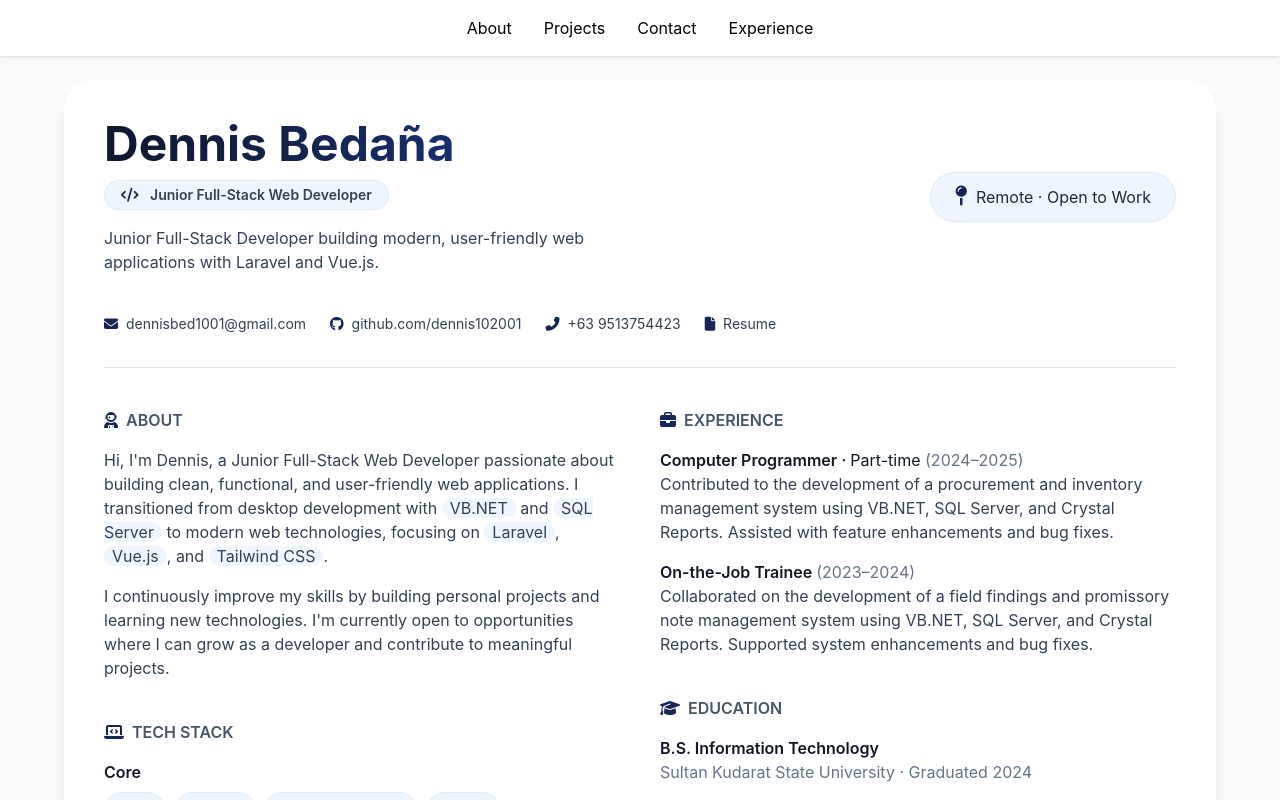
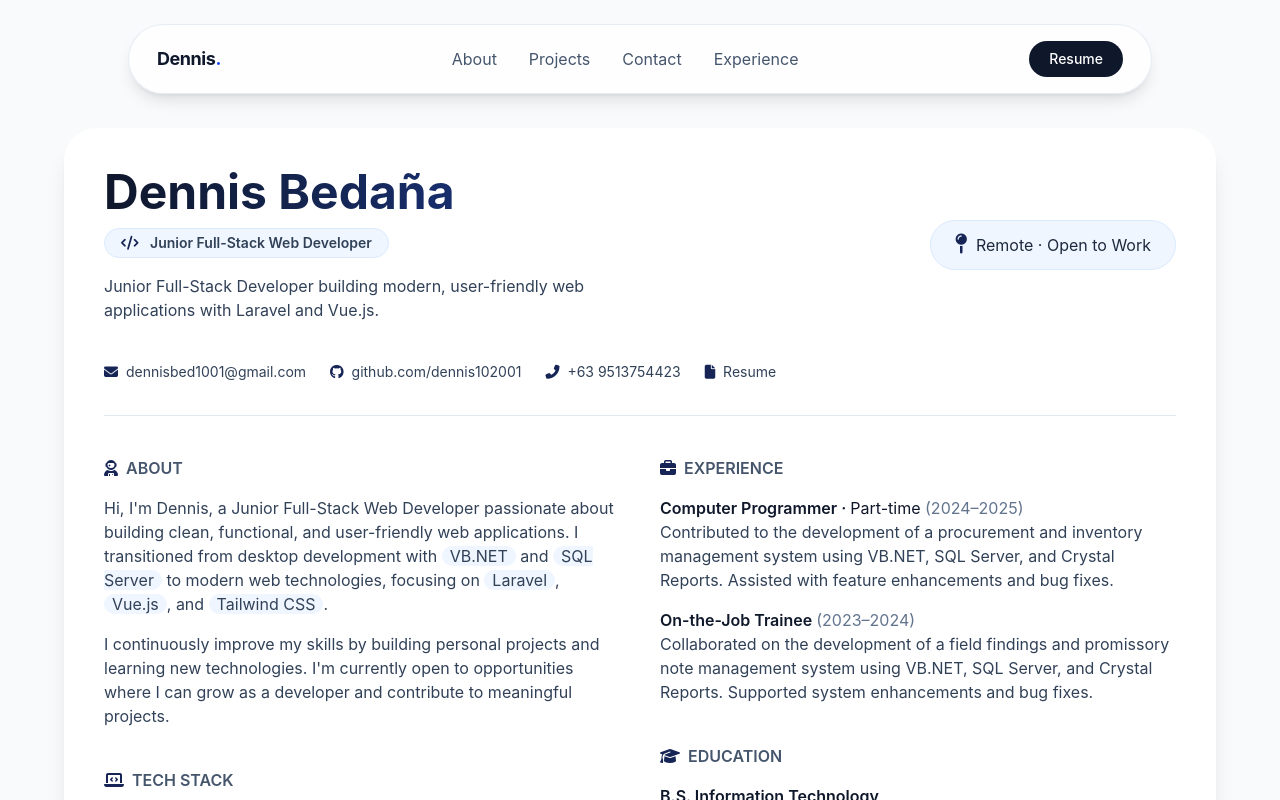
Before and after one commit to dennis102001/personal_portfolio, a Vue app: page / in a window 1280 px wide. Shown: the top 800 px of the page. Built offline with nearby package versions, Linux system fonts and the light colour scheme.

Commit message:
feat: modify navigation bar

```diff
--- a/src/App.vue
+++ b/src/App.vue
@@ -1,14 +1,41 @@
 <script setup></script>
 
 <template>
-  <nav class="fixed top-0 left-0 w-full bg-white shadow z-50">
-    <div class="mx-auto flex max-w-6xl justify-center gap-8 p-4">
-      <a href="#about" class="hover:text-blue-600">About</a>
-      <a href="#projects" class="hover:text-blue-600">Projects</a>
-      <a href="#contact" class="hover:text-blue-600">Contact</a>
-      <a href="#experience" class="hover:text-blue-600">Experience</a>
-    </div>
-  </nav>
+  <div class="fixed top-6 w-full px-4 sm:px-8 md:px-12 ">
+    <nav class="z-50
+      max-w-5xl mx-auto
+      rounded-full border border-slate-200/80 bg-white/80 backdrop-blur-xl shadow-lg
+      "
+    >
+      <div class="flex items-center justify-between px-7 py-4">
+        <a
+          href="#hero"
+          class="text-lg font-bold tracking-tight text-slate-900"
+        >
+          Dennis<span class="text-blue-700">.</span>
+        </a>
+
+        <div class="hidden md:flex items-center gap-8">
+          <a href="#about" class="text-slate-600 hover:text-blue-700 transition">About</a>
+          <a href="#projects" class="text-slate-600 hover:text-blue-700 transition">Projects</a>
+          <a href="#contact" class="text-slate-600 hover:text-blue-700 transition">Contact</a>
+          <a href="#experience" class="text-slate-600 hover:text-blue-700 transition">Experience</a>
+        </div>
+
+        <a
+          href="resume/Dennis_Bedana_Resume.pdf" target="_blank" rel="noopener noreferrer" title="Download my resume (PDF)"
+          class="hidden md:inline-flex items-center rounded-full bg-slate-900 px-5 py-2 text-sm font-medium text-white transition hover:bg-slate-700"
+        >
+          Resume
+        </a>
+
+        <button class="md:hidden">
+          <i class="fa-solid fa-bars"></i>
+        </button>
+      </div>
+    </nav>
+  </div>
+
 
   <main>
     <RouterView/>
--- a/src/views/HomeView.vue
+++ b/src/views/HomeView.vue
@@ -3,12 +3,12 @@
 
 <template>
 
-  <div class="min-h-screen bg-white md:bg-slate-50 pt-16 pb-10 sm:px-4 md:px-6 md:pt-20 md:pb-6">
+  <div class="min-h-screen bg-white md:bg-slate-50 pt-26 pb-10 sm:px-4 md:px-6 md:pt-32 md:pb-6">
     <div
       class="max-w-6xl mx-auto bg-white rounded-[2rem] md:shadow-xl p-8 md:p-10"
     >
       <!-- Hero -->
-      <div class="flex flex-col md:flex-row md:items-center md:justify-between gap-6 mb-10">
+      <section id="hero" class="scroll-mt-28 flex flex-col md:flex-row md:items-center md:justify-between gap-6 mb-10">
         <div>
           <h1 class="text-4xl md:text-5xl font-bold bg-gradient-to-r from-slate-900 to-blue-900 bg-clip-text text-transparent">
             Dennis Bedaña
@@ -35,10 +35,10 @@
             Philippines · Junior Full-Stack Developer
           </div>
         </div>
-      </div>
+      </section>
 
       <!-- Contact -->
-      <section id="contact" class="scroll-mt-20 flex flex-wrap gap-6 pb-8 mb-10 border-b border-slate-200 text-sm">
+      <section id="contact" class="scroll-mt-28 flex flex-wrap gap-6 pb-8 mb-10 border-b border-slate-200 text-sm">
         <a href="mailto:dennisbed1001@gmail.com" class="link" title="Send me an email">
           <i class="fa-solid fa-envelope mr-1 text-blue-950"></i>
           dennisbed1001@gmail.com
@@ -62,7 +62,7 @@
 
       <div class="grid md:grid-cols-2 gap-10 mb-12">
         <!-- About & Skills -->
-        <section id="about" class="scroll-mt-20 flex flex-col gap-10">
+        <section id="about" class="scroll-mt-28 flex flex-col gap-10">
 
           <div>
             <h2 class="uppercase font-semibold text-slate-600 mb-4">
@@ -128,7 +128,7 @@
         </section>
 
         <!-- Experiences, Education, & Certifications -->
-        <section id="experience" class="scroll-mt-20 flex flex-col gap-10">
+        <section id="experience" class="scroll-mt-28 flex flex-col gap-10">
           <div>
             <h2 class="uppercase font-semibold text-slate-600 mb-4">
               <i class="fa-solid fa-briefcase mr-1 text-blue-950"></i>
@@ -201,7 +201,7 @@
       </div>
 
       <!-- Projects -->
-      <section id="projects" class="mb-12 scroll-mt-20">
+      <section id="projects" class="mb-12 scroll-mt-28">
         <h2 class="uppercase font-semibold text-slate-600 mb-6">
           <i class="fa-solid fa-folder-open mr-1 text-blue-950"></i>
           Featured Projects
```
